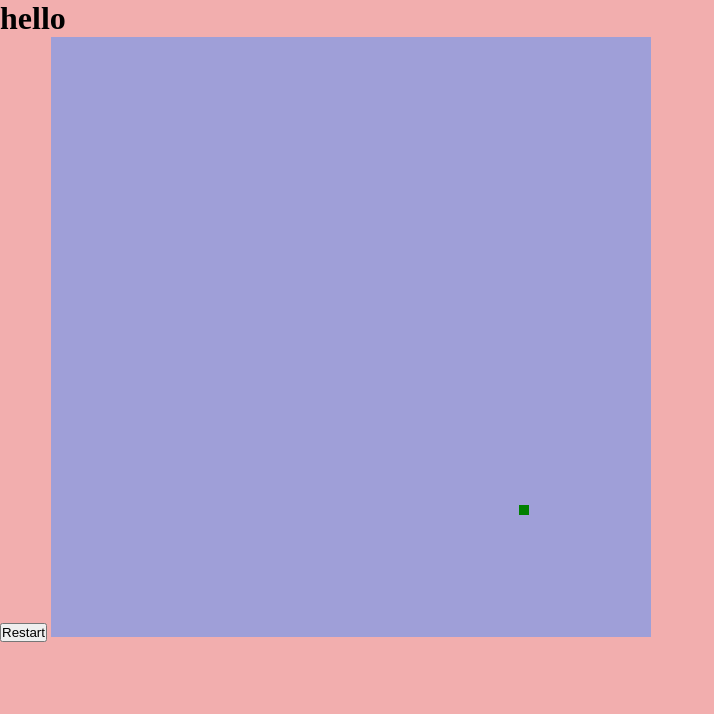
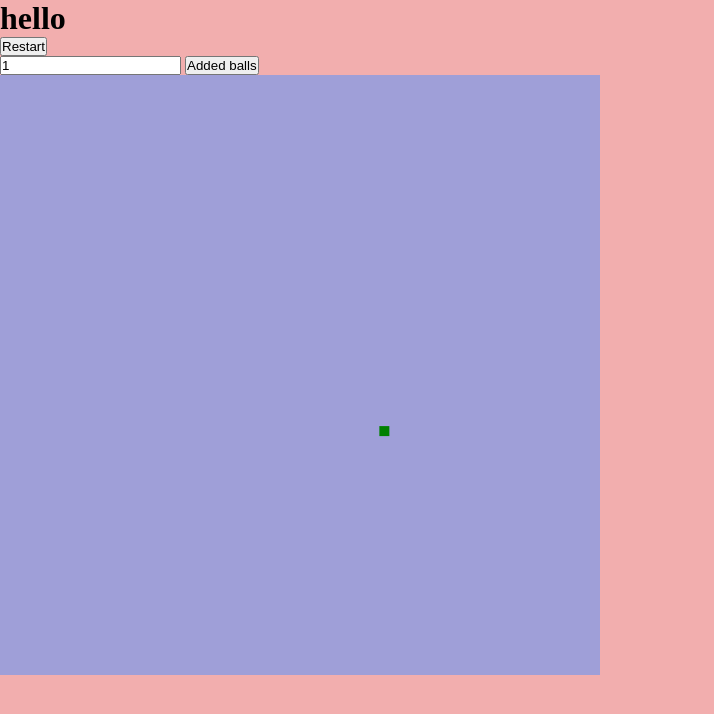
Before and after one commit to AlexFromNorth/TennisCanvas, a plain HTML site: page index.html in a window 1280 px wide. Both pictures are taken after a click on the button "Restart". Shown: the whole page, without its empty margins (0-714 px from the left). Drawn offline with Linux system fonts and the light colour scheme.

Commit message:
added a lots balls

```diff
--- a/index.html
+++ b/index.html
@@ -9,6 +9,12 @@
 <body>
     <h1>hello</h1>
     <button class="restart">Restart</button>
+
+    <div class="addedBalls">
+        <input type="number" class="addedBalls_input" value="1"/>
+        <button class="addedBalls_btn">Added balls</button>
+    </div>
+
     <canvas id="canvas"></canvas>
 </body>
 <script src="js/utils.js"></script>
--- a/js/main.js
+++ b/js/main.js
@@ -1,16 +1,27 @@
 const canvas = document.getElementById("canvas");
 const restartBtn = document.querySelector('.restart')
+const addedBalls_btn = document.querySelector('.addedBalls_btn')
+
 const ball = canvas.getContext("2d");
 
-
-
+// added any balls
+function addedBalls(number){
+    for(let i = 0; i < number; i++){
+        ballObj.push({x: canvasSize.x/2, y: canvasSize.y/2, xV: random(), yV: random(), size: 10})
+    }
+}
+//added btn
+addedBalls_btn.addEventListener('click', ()=>{
+    const addedBalls_input = document.querySelector('.addedBalls_input').value
+    addedBalls(+addedBalls_input)
+})
 
 // click to restart btn
 restartBtn.addEventListener('click',()=>restart())
 
 // default params
 const canvasSize = {x: 600, y: 600}
-const ballObj = {x: canvasSize.x/2, y: canvasSize.y/2, xV: random(), yV: random(), size: 10}
+let ballObj = [{x: canvasSize.x/2, y: canvasSize.y/2, xV: random(), yV: random(), size: 10}]
 const mouseObj = {x : 0, y : 0, xV : 0, yV : 0}
 
 canvas.width = canvasSize.x
@@ -35,25 +46,27 @@ canvas.addEventListener('mouseout',(e)=>{
 (function drawCanvas(){
     ball.clearRect(0, 0, canvasSize.x, canvasSize.y)
 
-    ballObj.x += ballObj.xV
-    ballObj.y += ballObj.yV
+    ballObj.forEach((e,i)=>{
 
-    ball.fillRect(ballObj.x, ballObj.y, ballObj.size, ballObj.size);
+        ballObj[i].x += ballObj[i].xV
+        ballObj[i].y += ballObj[i].yV
 
-    // ball move
-    if( ballObj.x <= 0 || ballObj.x >= canvasSize.x - ballObj.size ){
-        ballObj.xV = -ballObj.xV
-    }
-    if( ballObj.y <= 0 || ballObj.y >= canvasSize.y - ballObj.size){
-        ballObj.yV = -ballObj.yV
-    }
+        ball.fillRect(ballObj[i].x, ballObj[i].y, ballObj[i].size, ballObj[i].size);
 
-    // hovered mouse to the ball
-    if(mouseObj.x >= ballObj.x && mouseObj.x <= ballObj.x + ballObj.size && mouseObj.y >= ballObj.y && mouseObj.y <= ballObj.y + ballObj.size){
-        ballObj.xV = (ballObj.xV + mouseObj.xV/2)/2
-        ballObj.yV = (ballObj.yV + mouseObj.yV/2)/2
-    }
+        // ball move
+        if( ballObj[i].x <= 0 || ballObj[i].x >= canvasSize.x - ballObj[i].size ){
+            ballObj[i].xV = -ballObj[i].xV
+        }
+        if( ballObj[i].y <= 0 || ballObj[i].y >= canvasSize.y - ballObj[i].size){
+            ballObj[i].yV = -ballObj[i].yV
+        }
 
+        // hovered mouse to the ball
+        if(mouseObj.x >= ballObj[i].x && mouseObj.x <= ballObj[i].x + ballObj[i].size && mouseObj.y >= ballObj[i].y && mouseObj.y <= ballObj[i].y + ballObj[i].size){
+            ballObj[i].xV = (ballObj[i].xV + mouseObj.xV/2)/2
+            ballObj[i].yV = (ballObj[i].yV + mouseObj.yV/2)/2
+        }
+    })
 
     requestAnimationFrame(drawCanvas)
 }())
--- a/js/utils.js
+++ b/js/utils.js
@@ -1,13 +1,14 @@
 function random(){
-    return Math.round(Math.random()) == 0 ? 1 : -1;
+    return Math.round(Math.random()) == 0 ? 1 * Math.random() : -1 * Math.random();
 }
 
 function restart(){
-    ballObj.x = canvasSize.x/2
-    ballObj.y = canvasSize.y/2
+    ballObj = ballObj.slice(0,1)
+    ballObj[0].x = canvasSize.x/2
+    ballObj[0].y = canvasSize.y/2
 
-    ballObj.xV = random()
-    ballObj.yV = random()
+    ballObj[0].xV = random()
+    ballObj[0].yV = random()
 }
 
 function mouseOut(){
```
Also changed, not shown: 1 other file.
